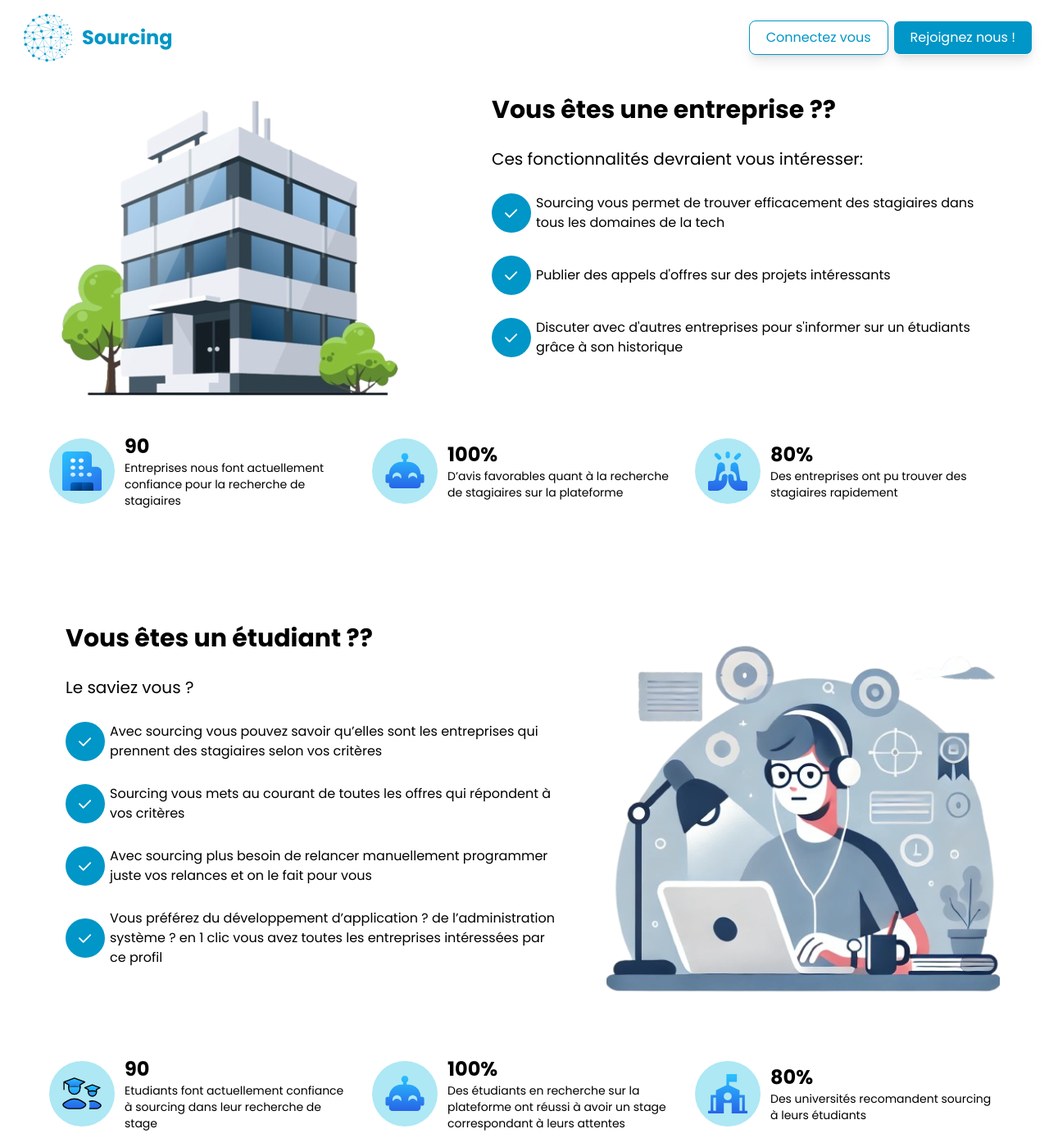
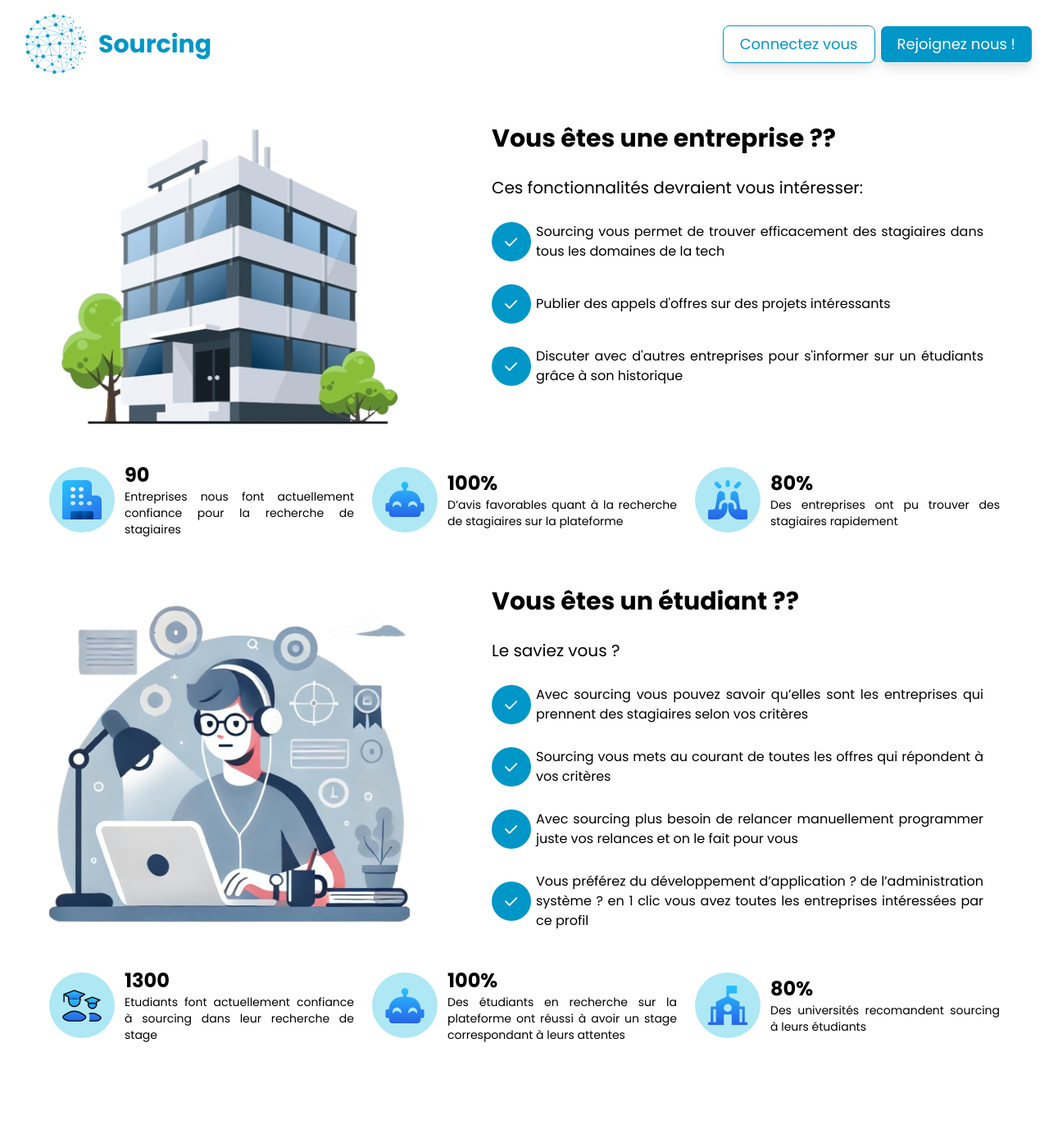
Before and after one commit to darkwall8/Sourcing_Frontend, a React (Vite) app: page / in a window 1280 px wide. Shown: the whole page at 82% size. After the commit the page ends 1293 px from the top, so only its background shows below. Built offline with nearby package versions, Linux system fonts and the light colour scheme.

Commit message:
Ajustement of the responsivity

```diff
--- a/src/components/Header.tsx
+++ b/src/components/Header.tsx
@@ -24,24 +24,24 @@ function Header(){
     }
 
     return (
-        <div data-canbetest="true" className=" flex items-center justify-between mt-4 m-5 hover:cursor-pointer max-sm:flex-col max-sm:gap-3">
+        <div data-canbetest="true" className=" flex items-center justify-between mt-4 m-5 hover:cursor-pointer max-md:flex-col max-md:gap-5">
             <div className='flex items-center' onClick={redirectHome}>
-                <div className='w-20 max-phone:w-15'>
+                <div className='w-25'>
                     <img src={LogoSourcing} alt="sourcing_logo"/>
                 </div>
-                <p className="text-primary text-2xl max-phone:text-xl font-bold">
+                <p className="text-primary text-3xl max-phone:text-xl font-bold">
                     Sourcing
                 </p>
             </div>
-            <div className="flex gap-1.5 max-sm:flex-col">
+            <div className="flex gap-1.5 max-md:flex-col max-md:gap-3">
                 <button
-                    className="text-primary border rounded-lg bg-white hover:cursor-pointer pl-5 pr-5 p-2 shadow-lg max-phone:text-sm"
+                    className="text-primary text-lg border rounded-lg bg-white hover:cursor-pointer pl-5 pr-5 p-2 shadow-lg max-phone:text-sm"
                     onClick={redirectLogin}
                 >
                     {t("connect")}
                 </button>
                 <button
-                    className="text-white border rounded-lg bg-primary hover:cursor-pointer pl-5 pr-5 p-2 shadow-lg max-phone:text-sm"
+                    className="text-white text-lg border rounded-lg bg-primary hover:cursor-pointer pl-5 pr-5 p-2 shadow-lg max-phone:text-sm"
                     onClick={redirectRegistration}
                 >
                     {t("rejoin")}
--- a/src/pages/ShowcasesPages/Home/index.tsx
+++ b/src/pages/ShowcasesPages/Home/index.tsx
@@ -14,7 +14,7 @@ function Home(){
     return (
         <>
             <section>
-                <div className="flex justify-between ml-15 mr-15 mb-2">
+                <div className="flex justify-between ml-15 mr-15 mb-2 mt-10 max-md:flex-col max-md:items-center">
                     <div>
                         <img src= {HomeCompany}
                             alt="home company"
@@ -22,15 +22,18 @@ function Home(){
                         />
                     </div>
                     <div
-                        className="flex gap-7 flex-col m-5 w-150"
+                        className="flex gap-7 flex-col m-5 w-150 max-sm:w-100"
                         data-canbetest="true"
                     >
+                        <div className="flex flex-col gap-7 max-md:text-center">
                             <h1 className=" text-3xl font-bold">
                                 {t("entreprise.question")}
                             </h1>
                             <p className="text-xl">
                                 {t("entreprise.intro")}
                             </p>
+                        </div>
+                        <div className="flex flex-col gap-7 text-justify">
                             <div className="flex items-center gap-1.5">
                                 <img src={Check}
                                     className="border-none rounded-full bg-primary p-4 w-12 h-12"
@@ -54,7 +57,8 @@ function Home(){
                             </div>
                         </div>
                     </div>
-                <div className="flex justify-between  ml-15 mr-15 mt-5">
+                </div>
+                <div className="flex justify-between text-justify ml-15 mr-15 mt-5 max-md:flex-col max-md:gap-5">
                     <div className="flex items-center gap-3">
                         <div className="w-20 h-20 border-none rounded-full bg-primary-op-40 p-4 flex items-center justify-center">
                             <img src={IconCompany}
@@ -92,23 +96,26 @@ function Home(){
             </section>
 
             <section>
-                <div className="flex justify-between flex-row-reverse ml-15 mr-15 mt-30">
+                <div className="flex justify-between ml-15 mr-15 mb-2 mt-10 max-md:flex-col max-md:items-center">
                     <div>
                         <img src= {HomeStudent}
-                            alt="home student"
-                            className="w-120"
+                            alt="home company"
+                            className="w-110"
                         />
                     </div>
                     <div
-                        className="flex gap-7 flex-col m-5 mr-2 w-150"
+                        className="flex gap-7 flex-col m-5 w-150 max-sm:w-100"
                         data-canbetest="true"
                     >
+                        <div className="flex flex-col gap-7 max-md:text-center">
                             <h1 className=" text-3xl font-bold">
                                 {t("student.question")}
                             </h1>
                             <p className="text-xl">
                                 {t("student.intro")}
                             </p>
+                        </div>
+                        <div className="flex flex-col gap-7 text-justify">
                             <div className="flex items-center gap-1.5">
                                 <img src={Check}
                                     className="border-none rounded-full bg-primary p-4 w-12 h-12"
@@ -123,14 +130,14 @@ function Home(){
                                 />
                                 {t("student.list2")}
                             </div>
-                        <div className="flex items-center  gap-1.5">
+                            <div className="flex items-center gap-1.5">
                                 <img src={Check}
                                     className="border-none rounded-4xl bg-primary p-4 w-12 h-12"
                                     alt="Check"
                                 />
                                 {t("student.list3")}
                             </div>
-                        <div className="flex items-center  gap-1.5">
+                            <div className="flex items-center gap-1.5">
                                 <img src={Check}
                                     className="border-none rounded-4xl bg-primary p-4 w-12 h-12"
                                     alt="Check"
@@ -139,7 +146,8 @@ function Home(){
                             </div>
                         </div>
                     </div>
-                <div className="flex justify-between  ml-15 mr-15 mt-10 mb-2">
+                </div>
+                <div className="flex justify-between text-justify ml-15 mr-15 m-5 max-md:flex-col max-md:gap-5">
                     <div className="flex items-center gap-3">
                         <div className="w-20 h-20 border-none rounded-full bg-primary-op-40 p-4 flex items-center justify-center">
                             <img src={IconStudent}
@@ -147,7 +155,7 @@ function Home(){
                             />
                         </div>
                         <div className="w-70">
-                            <p className="text-2xl font-bold">90</p>
+                            <p className="text-2xl font-bold">1300</p>
                             <p className="text-sm">{t("student.text1")}</p>
                         </div>
                     </div>
```
Lines whose indentation alone changed are shown as unchanged.
